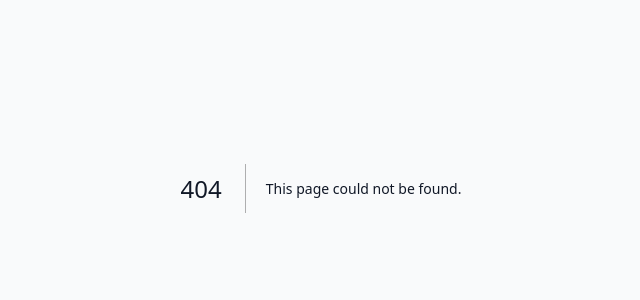
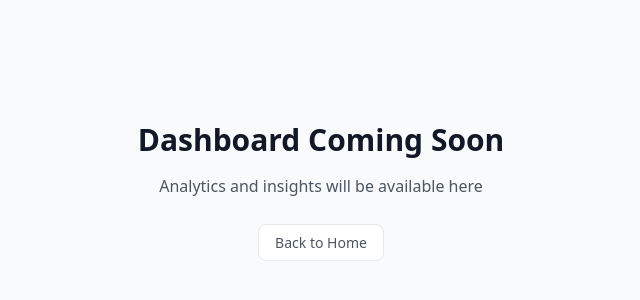
Before and after one commit to BrianClark1/dune, a Next.js app in the folder frontend/: page /dashboard in a window 1280 px wide. Before the commit this address had no page. Shown: the part 212-512 px from the top of the page, without its empty margins (319-959 px from the left). Built offline with nearby package versions, Linux system fonts and the light colour scheme.

Commit message:
f1: prettified home page and added button navigation

```diff
--- /dev/null
+++ b/frontend/app/dashboard/page.tsx
@@ -0,0 +1,17 @@
+// frontend/app/dashboard/page.tsx
+export default function DashboardPage() {
+    return (
+        <main className="min-h-screen flex items-center justify-center p-8">
+            <div className="text-center">
+                <h1 className="text-3xl font-bold text-gray-900 mb-4">Dashboard Coming Soon</h1>
+                <p className="text-gray-600 mb-8">Analytics and insights will be available here</p>
+                <a
+                    href="/"
+                    className="px-4 py-2 text-sm font-medium text-gray-600 bg-white rounded-lg border border-gray-200 hover:bg-gray-50"
+                >
+                    Back to Home
+                </a>
+            </div>
+        </main>
+    );
+}
```
Also changed, not shown: frontend/app/forms/page.tsx (added).
